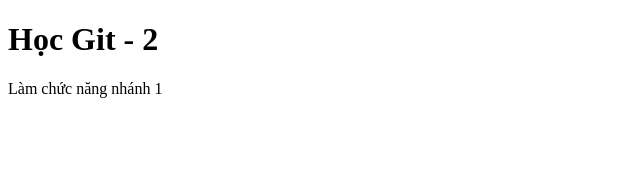
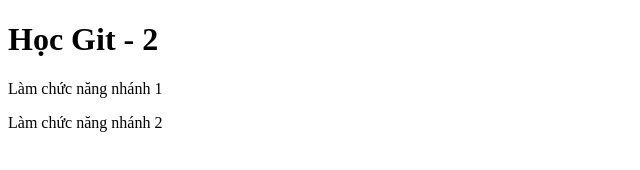
Before and after one commit to dotathieu297/github-learning, a plain HTML site: page index.html in a window 1280 px wide. Shown: the whole page, without its empty margins (0-640 px from the left). Drawn offline with Linux system fonts and the light colour scheme.

Commit message:
nhánh 2

```diff
--- a/index.html
+++ b/index.html
@@ -11,6 +11,7 @@
     <h1>Học Git - 2</h1>
     <p>Làm chức năng nhánh 1</p>
 
+    <p>Làm chức năng nhánh 2</p>
     <script src="app.js"></script>
 </body>
 
```
